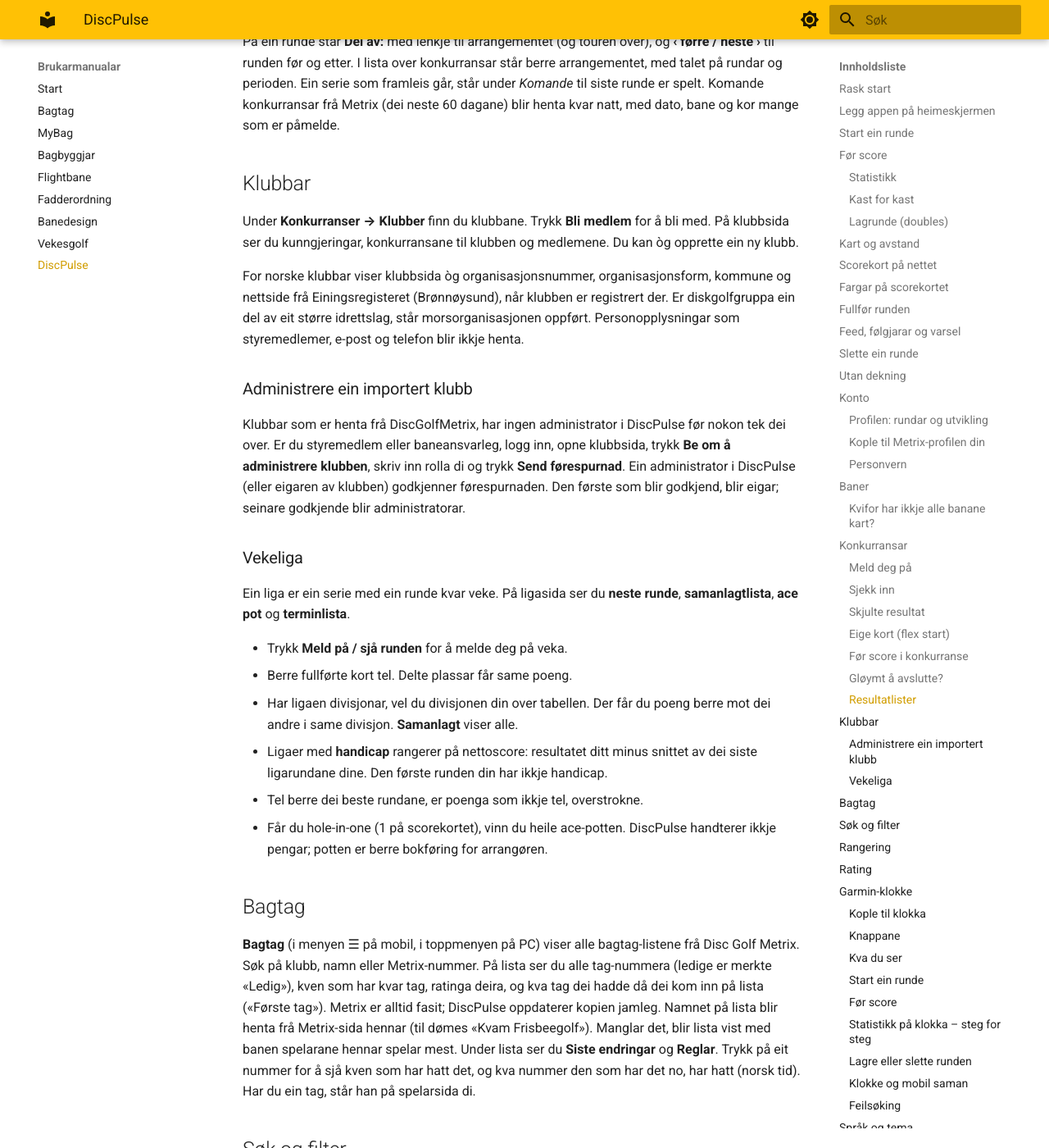
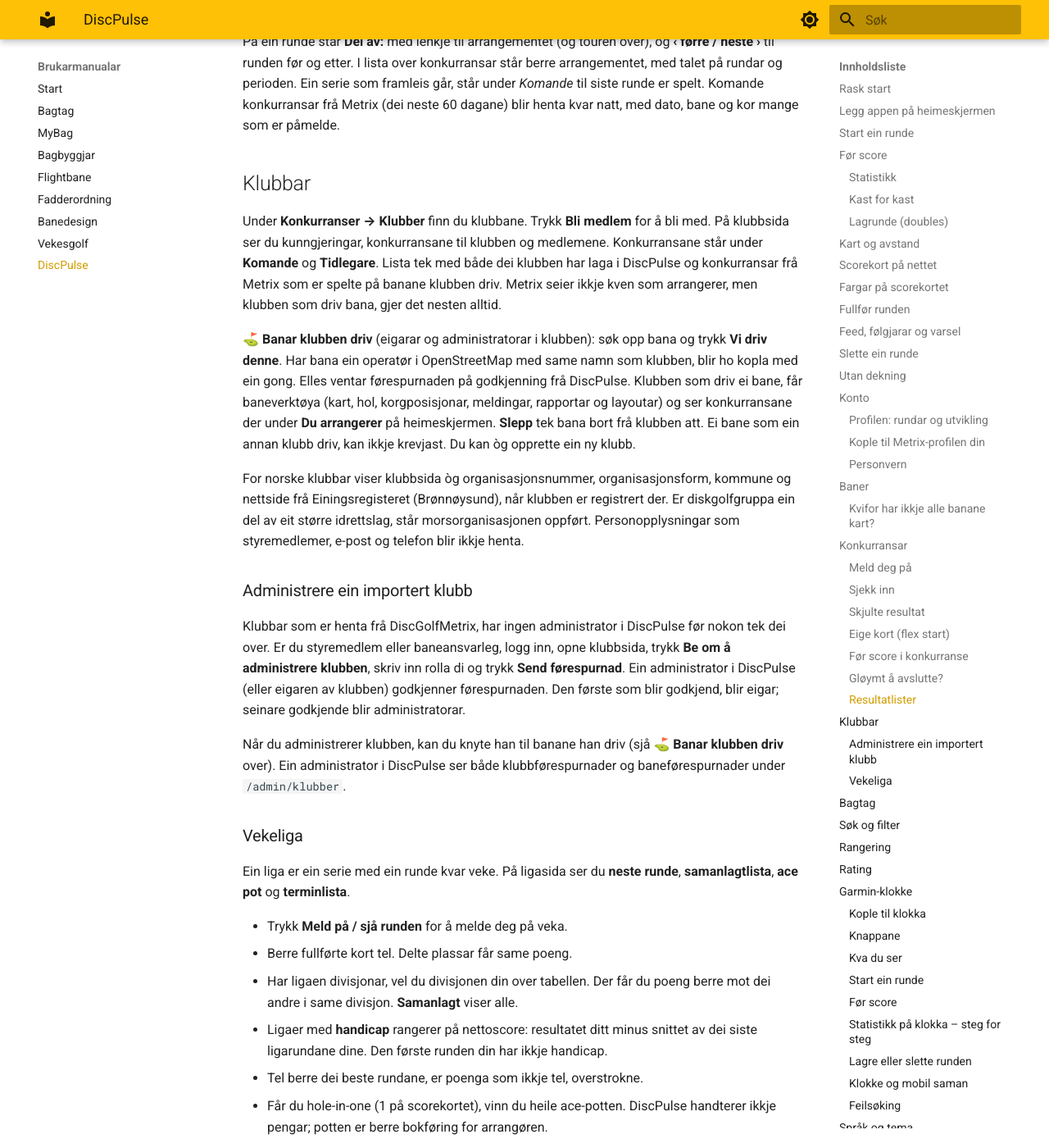
Before and after one commit to hanses89/manuals, an MkDocs documentation site: the page built from docs/discpulse.md, in a window 1280 px wide and 1400 px high, scrolled down 15233 px. Shown: the whole window at 82% size. Built offline with MkDocs 1.6.1 and Material for MkDocs 9.7.7, drawn with Linux system fonts in a browser that asks for light colours.

Commit message:
manual: sync from discpulse.app @ 62c3d43ab49ab6acbb7d80fdfc0b62bec15807c8

```diff
--- a/docs/discpulse.md
+++ b/docs/discpulse.md
@@ -621,7 +621,16 @@ blir henta kvar natt, med dato, bane og kor mange som er påmelde.
 
 Under **Konkurranser → Klubber** finn du klubbane. Trykk **Bli medlem** for å
 bli med. På klubbsida ser du kunngjeringar, konkurransane til klubben og
-medlemene. Du kan òg opprette ein ny klubb.
+medlemene. Konkurransane står under **Komande** og **Tidlegare**. Lista tek med både dei klubben
+har laga i DiscPulse og konkurransar frå Metrix som er spelte på banane klubben driv. Metrix seier
+ikkje kven som arrangerer, men klubben som driv bana, gjer det nesten alltid.
+
+**⛳ Banar klubben driv** (eigarar og administratorar i klubben): søk opp bana og trykk **Vi
+driv denne**. Har bana ein operatør i OpenStreetMap med same namn som klubben, blir ho kopla
+med ein gong. Elles ventar førespurnaden på godkjenning frå DiscPulse. Klubben som driv ei
+bane, får baneverktøya (kart, hol, korgposisjonar, meldingar, rapportar og layoutar) og ser
+konkurransane der under **Du arrangerer** på heimeskjermen. **Slepp** tek bana bort frå klubben
+att. Ei bane som ein annan klubb driv, kan ikkje krevjast. Du kan òg opprette ein ny klubb.
 
 For norske klubbar viser klubbsida òg organisasjonsnummer, organisasjonsform,
 kommune og nettside frå Einingsregisteret (Brønnøysund), når klubben er
@@ -637,6 +646,10 @@ klubbsida, trykk **Be om å administrere klubben**, skriv inn rolla di og trykk
 **Send førespurnad**.
 Ein administrator i DiscPulse (eller eigaren av klubben) godkjenner førespurnaden. Den
 første som blir godkjend, blir eigar; seinare godkjende blir administratorar.
+
+Når du administrerer klubben, kan du knyte han til banane han driv (sjå **⛳ Banar klubben
+driv** over). Ein administrator i DiscPulse ser både klubbførespurnader og baneførespurnader
+under `/admin/klubber`.
 
 ### Vekeliga
 
```
